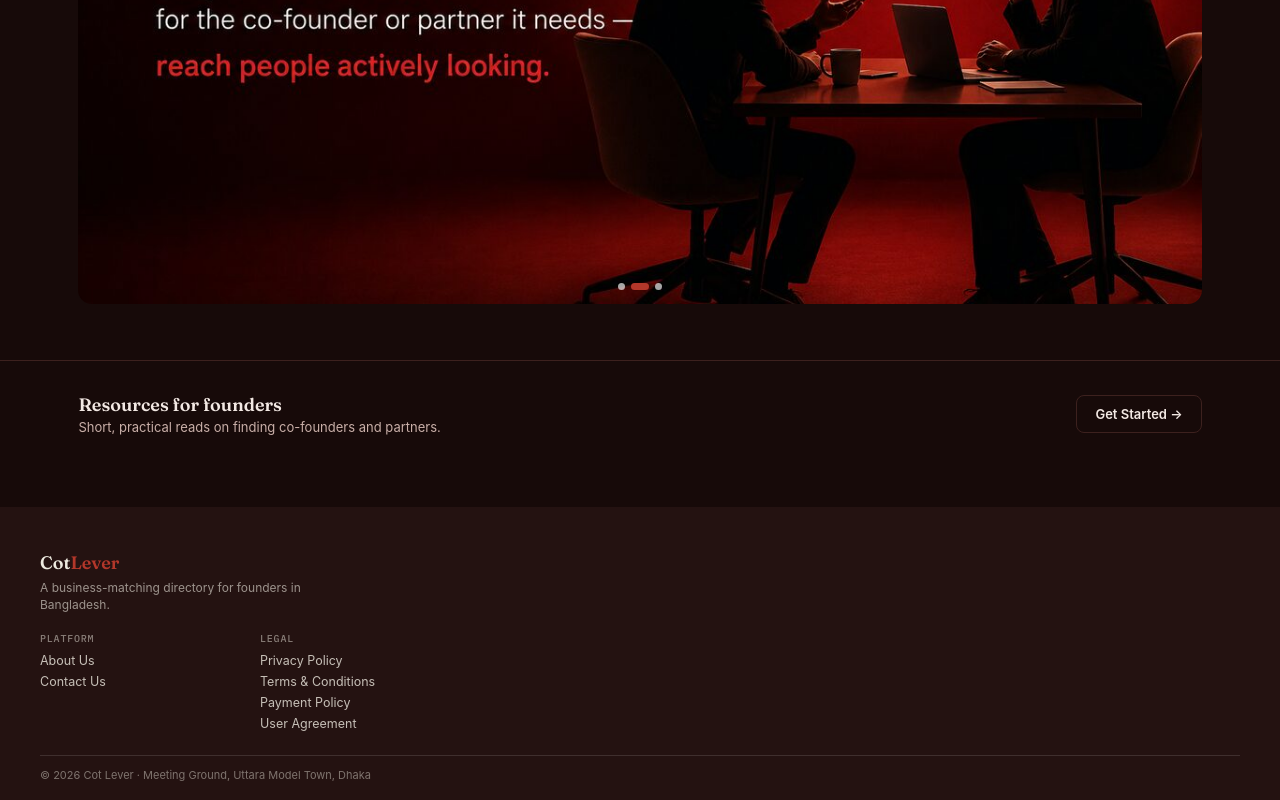
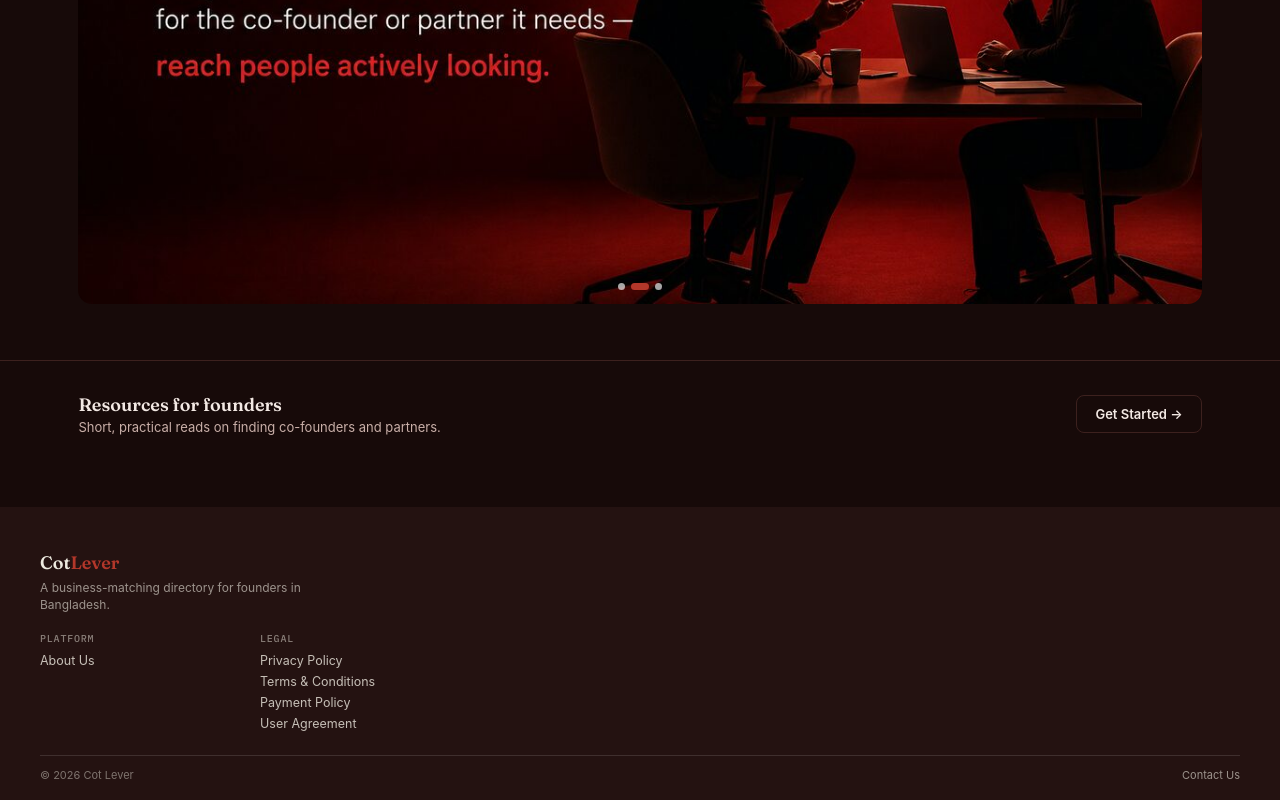
Before and after one commit to cotlevercom-ship-it/grocery-now, a Next.js app: page / in a window 1280 px wide. Shown: the part 566-1366 px from the top of the page. Built offline with nearby package versions, Linux system fonts and the light colour scheme; no server answers; the database is empty.

Commit message:
Footer: remove physical address from copyright line, move Contact Us link and Facebook icon there instead (removed from Platform section)

```diff
--- a/components/Footer.jsx
+++ b/components/Footer.jsx
@@ -44,16 +44,6 @@ export default function Footer() {
           <div>
             <div style={{ fontFamily: theme.fontMono, fontSize: '10px', letterSpacing: '0.08em', textTransform: 'uppercase', color: 'rgba(237,234,224,0.5)', marginBottom: '8px' }}>Platform</div>
             <FooterLink href="/about">About Us</FooterLink>
-            <FooterLink href="/contact">Contact Us</FooterLink>
-            {facebookUrl && (
-              <a href={facebookUrl} target="_blank" rel="noopener noreferrer" aria-label="Follow us on Facebook" style={{
-                display: 'inline-flex', marginTop: '4px', color: 'rgba(237,234,224,0.8)',
-              }}>
-                <svg width="20" height="20" viewBox="0 0 24 24" fill="#1877F2" aria-hidden="true">
-                  <path d="M22 12.06C22 6.5 17.52 2 12 2S2 6.5 2 12.06C2 17.08 5.66 21.23 10.44 22v-7.03H7.9v-2.91h2.54V9.85c0-2.51 1.49-3.89 3.77-3.89 1.09 0 2.24.2 2.24.2v2.46h-1.26c-1.24 0-1.63.77-1.63 1.56v1.88h2.78l-.44 2.91h-2.34V22C18.34 21.23 22 17.08 22 12.06Z" />
-                </svg>
-              </a>
-            )}
           </div>
 
           <div>
@@ -68,9 +58,20 @@ export default function Footer() {
 
       <div style={{
         maxWidth: '1200px', margin: '0 auto', paddingTop: '12px',
+        display: 'flex', alignItems: 'center', justifyContent: 'space-between', flexWrap: 'wrap', gap: '10px',
         fontSize: '11px', color: 'rgba(237,234,224,0.45)',
       }}>
-        © {year} Cot Lever · Meeting Ground, Uttara Model Town, Dhaka
+        <div>© {year} Cot Lever</div>
+        <div style={{ display: 'flex', alignItems: 'center', gap: '16px' }}>
+          <Link href="/contact" style={{ fontSize: '11px', color: 'rgba(237,234,224,0.6)', textDecoration: 'none' }}>Contact Us</Link>
+          {facebookUrl && (
+            <a href={facebookUrl} target="_blank" rel="noopener noreferrer" aria-label="Follow us on Facebook" style={{ display: 'inline-flex' }}>
+              <svg width="18" height="18" viewBox="0 0 24 24" fill="#1877F2" aria-hidden="true">
+                <path d="M22 12.06C22 6.5 17.52 2 12 2S2 6.5 2 12.06C2 17.08 5.66 21.23 10.44 22v-7.03H7.9v-2.91h2.54V9.85c0-2.51 1.49-3.89 3.77-3.89 1.09 0 2.24.2 2.24.2v2.46h-1.26c-1.24 0-1.63.77-1.63 1.56v1.88h2.78l-.44 2.91h-2.34V22C18.34 21.23 22 17.08 22 12.06Z" />
+              </svg>
+            </a>
+          )}
+        </div>
       </div>
     </footer>
   )
```
